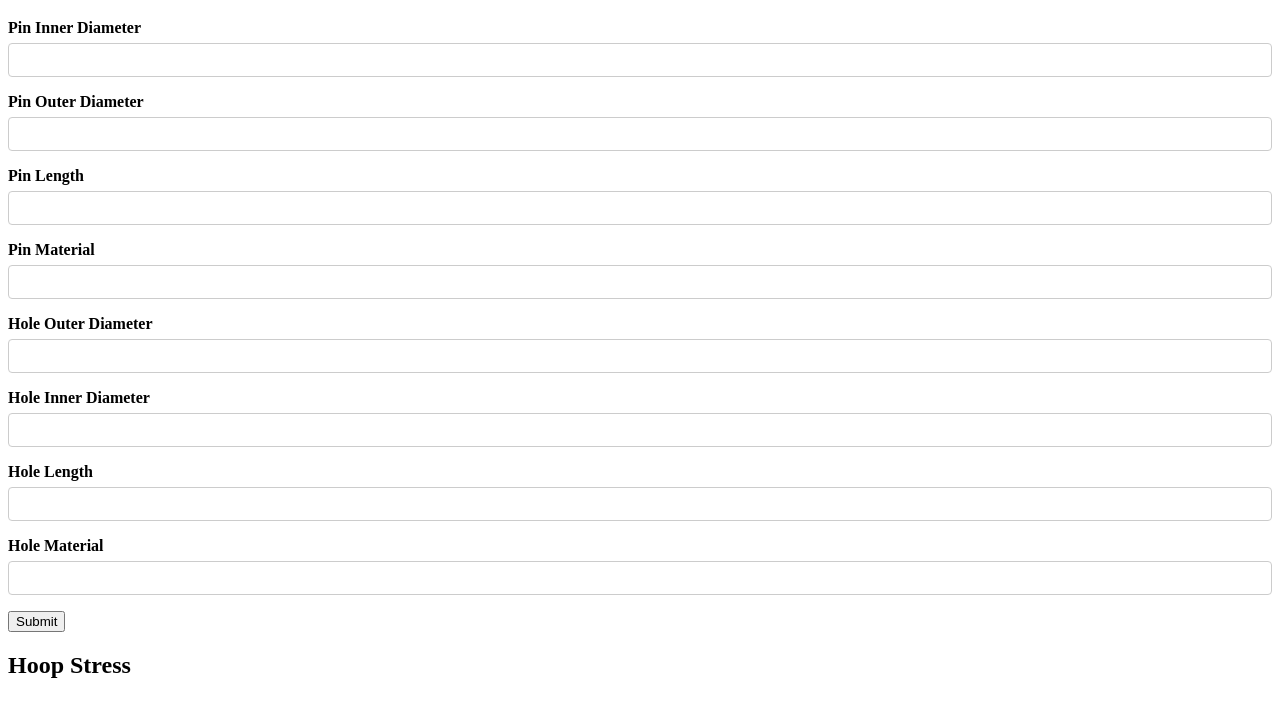
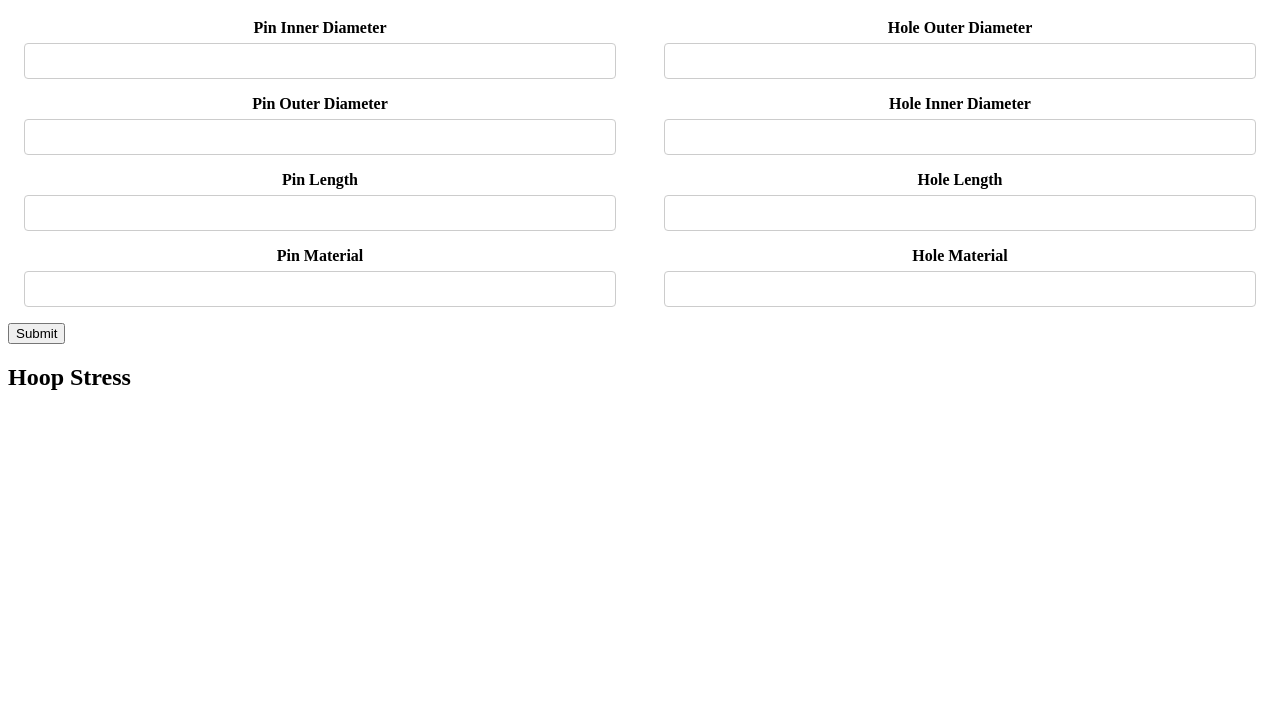
Before and after one commit to Michael-LangCodes/EngCalc, a plain HTML site: page PressFit/index.html in a window 1280 px wide. Shown: the part 61-778 px from the top of the page. Drawn offline with Linux system fonts and the light colour scheme.

Commit message:
Styling Updates

```diff
--- a/PressFit/css/style.css
+++ b/PressFit/css/style.css
@@ -4,22 +4,28 @@ h1{
 }
 
 /*Form Styling*/
+#calculationInputs .inputs{
+  columns: 2;
+}
+
 .form-group {
   display: flex;
   flex-direction: column;
-  margin-bottom: 16px;
+  margin-bottom: 1rem;
+  padding: 0 1rem;
 }
 
 label {
   margin-bottom: 6px;
   font-weight: 600;
+  text-align: center;
 }
 
 input {
-  padding: 8px 10px;
-  font-size: 14px;
+  padding: 0.5rem 0.75rem;
+  font-size: 1rem;
   border: 1px solid #ccc;
-  border-radius: 4px;
+  border-radius: 0.25rem;
 }
 
 input:focus {
--- a/PressFit/index.html
+++ b/PressFit/index.html
@@ -9,6 +9,7 @@
 <body>
     <h1 id="title">Press Fit Calculator</h1>
     <form id="calculationInputs">
+        <div class ='inputs'>
         <div class="form-group">
             <label for="pinID">Pin Inner Diameter</label>
             <input id="pinID" type="text">
@@ -48,7 +49,7 @@
             <label for="holeMat">Hole Material</label>
             <input id="holeMat" type="text">
         </div>
-
+        </div>
         <button type="button" class="button">Submit</button>
     </form>
 
```
